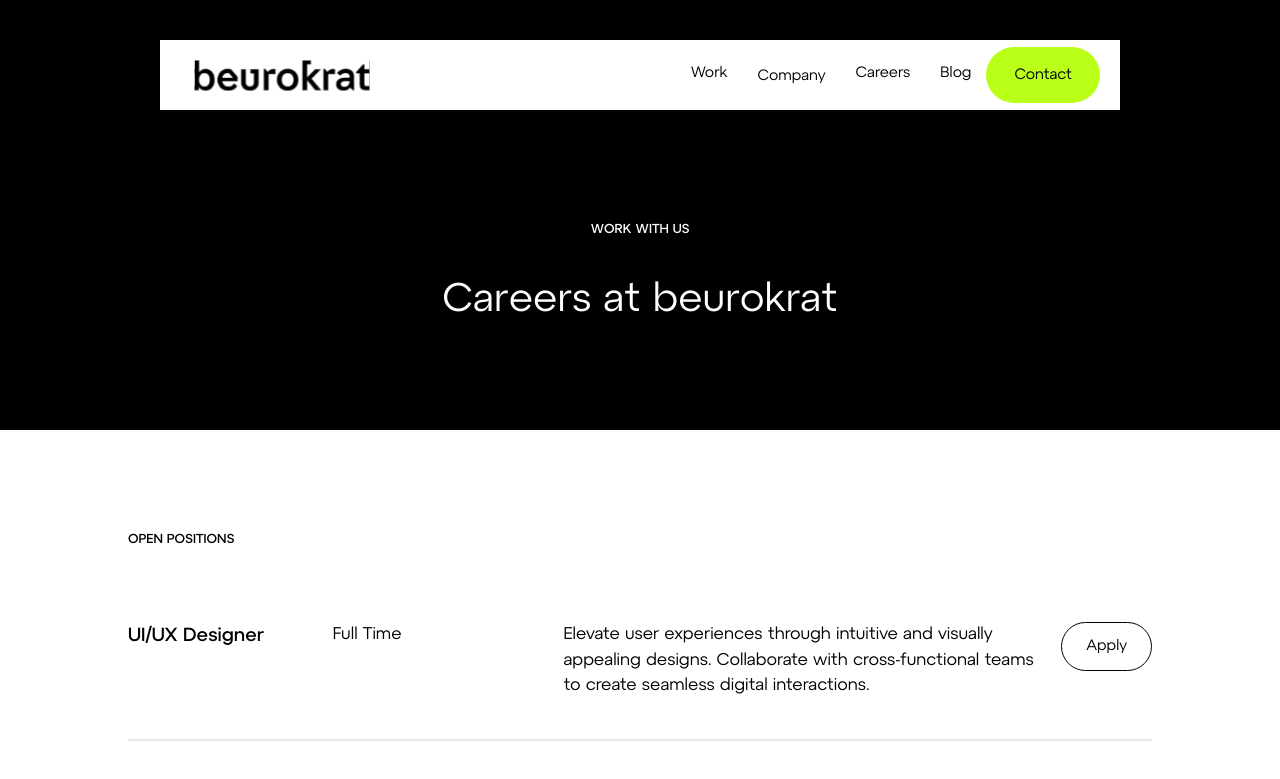
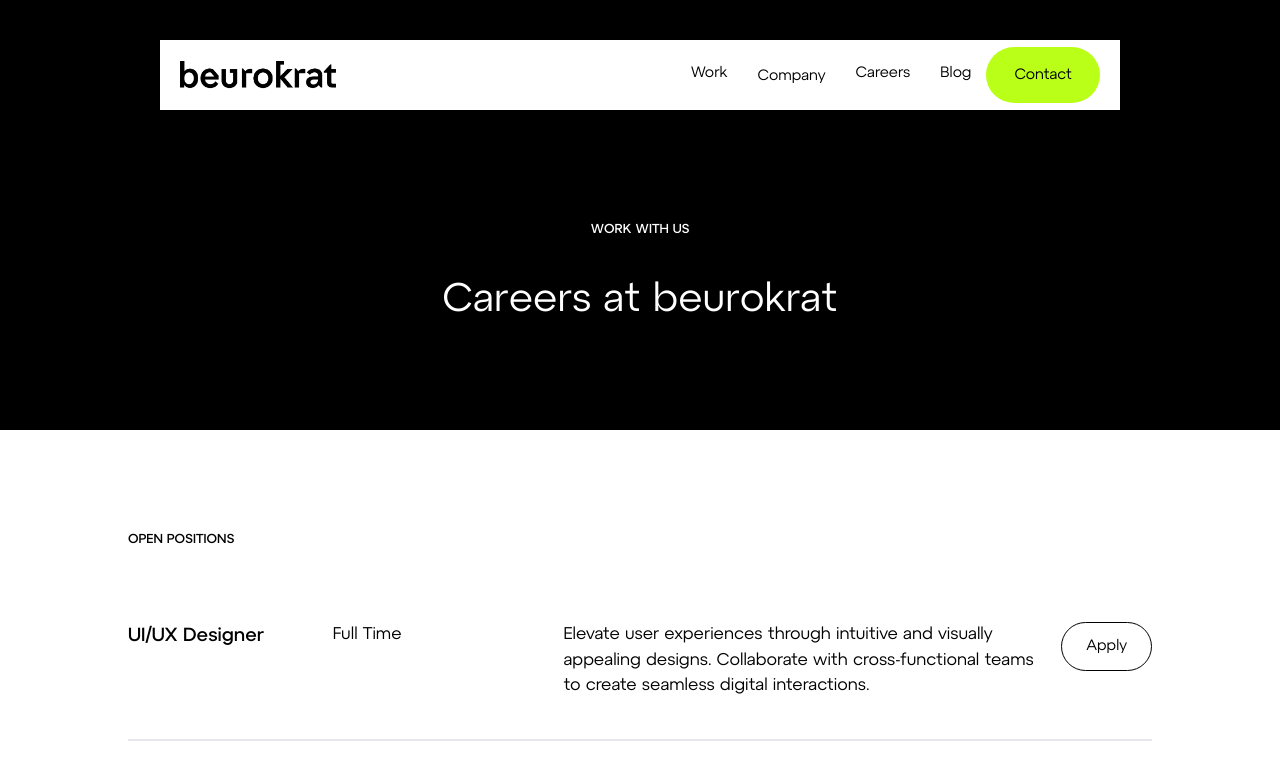
Before and after one commit to Beurokrat/beurokrat, a Next.js app: page /careers in a window 1280 px wide. Shown: the top 779 px of the page. Built offline with nearby package versions, Linux system fonts and the light colour scheme.

Commit message:
updated hq logo

```diff
--- a/src/app/_components/navbar/index.tsx
+++ b/src/app/_components/navbar/index.tsx
@@ -46,12 +46,10 @@ export default function Navbar() {
       <div className="my-10 mx-auto md:h-[70px] sm:h-[70px] flex flex-row items-center justify-between bg-white sm:w-[80%] md:w-3/4 shadow-lg">
         <div className="p-5 flex flex-row items-center justify-between w-full">
           <Link href="/">
-            <Image
-              src={logo}
+            <img
+              src="/assets/img/logo.png"
               alt="Beurokrat logo"
-              quality={100}
-              className="mx-3 h-[35px]"
-            />
+              className="sm:h-[25px] md:h-[28px]" />
           </Link>
           {/* Desktop menu */}
           <div className="sm:hidden md:block">
```
Also changed, not shown: public/assets/img/logo.png (added).
